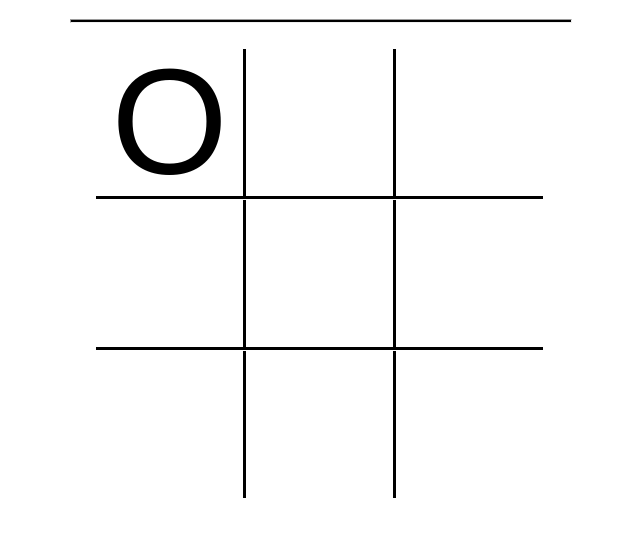
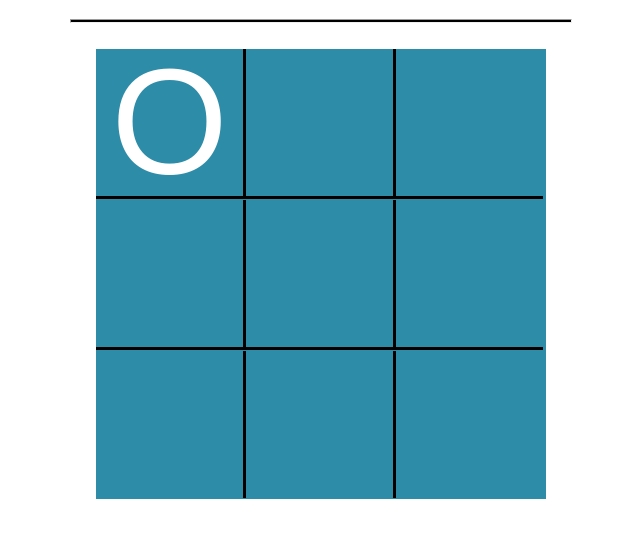
Before and after one commit to DileepMeena6531/TicTacToe, a plain HTML site: page index.html in a window 1280 px wide. Both pictures are taken after a click on the element 490 px from the left and 184 px from the top of the page. Shown: the part 61-598 px from the top of the page, without its empty margins (319-959 px from the left). Drawn offline with Linux system fonts and the light colour scheme.

Commit message:
style change

```diff
--- a/script.js
+++ b/script.js
@@ -49,6 +49,15 @@ function setTile() {
 
     board[r][c] = currPlayer;
     this.innerText = currPlayer;
+
+    // Add CSS class based on the current player
+    if (currPlayer == playerO) {
+        this.classList.add("white");
+    } else {
+        this.classList.add("grey");
+    }
+
+
 
     //change players
     if (currPlayer == playerO) {
--- a/style.css
+++ b/style.css
@@ -13,10 +13,18 @@ hr {
 #board {
     width: 450px;
     height: 450px;
-    /* background-color: gray; */
+    background-color: rgb(45, 140, 168);
     margin: 0 auto;
     display: flex;
     flex-wrap: wrap;
+}
+
+.white {
+    color: white;
+}
+
+.grey {
+    color: rgb(104, 104, 104);
 }
 
 .tile {
```
